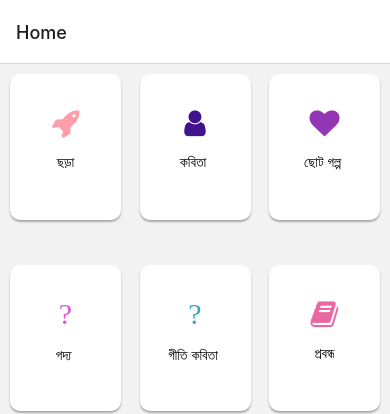
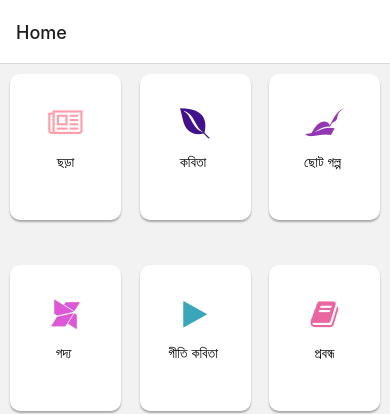
Before and after one commit to nizamseu/poerty-Apps, a React Native app: screen /Home in a window 390 px wide. Shown: the top 414 px of the page. Built offline with nearby package versions, Linux system fonts and the light colour scheme.

Commit message:
Icon chaged

```diff
--- a/src/Component/Home/Home.js
+++ b/src/Component/Home/Home.js
@@ -13,23 +13,23 @@ export default function HomeScreen({ navigation }) {
         style={[styles.card, styles.shadow]}
         onPress={handleCardPress}
       >
-        <Icon name="rocket" size={30} color="#FF9EAA" />
+        <Icon name="newspaper-o" size={30} color="#FF9EAA" />
         <Text style={[styles.spacing]}>ছড়া</Text>
       </TouchableOpacity>
       <View style={[styles.card, styles.shadow]}>
-        <Icon name="user" size={30} color="#40128B" />
+        <Icon name="envira" size={30} color="#40128B" />
         <Text style={[styles.spacing]}>কবিতা </Text>
       </View>
       <View style={[styles.card, styles.shadow]}>
-        <Icon name="heart" size={30} color="#9336B4" />
+        <Icon name="pied-piper" size={30} color="#9336B4" />
         <Text style={[styles.spacing]}>ছোট গল্প </Text>
       </View>
       <View style={[styles.card, styles.shadow]}>
-        <Icon name="moon" size={30} color="#DD58D6" />
+        <Icon name="modx" size={30} color="#DD58D6" />
         <Text style={[styles.spacing]}>গদ্য </Text>
       </View>
       <View style={[styles.card, styles.shadow]}>
-        <Icon name="paper" size={30} color="#3AA6B9" />
+        <Icon name="play" size={30} color="#3AA6B9" />
         <Text style={[styles.spacing]}>গীতি কবিতা </Text>
       </View>
       <View style={[styles.card, styles.shadow]}>
```
